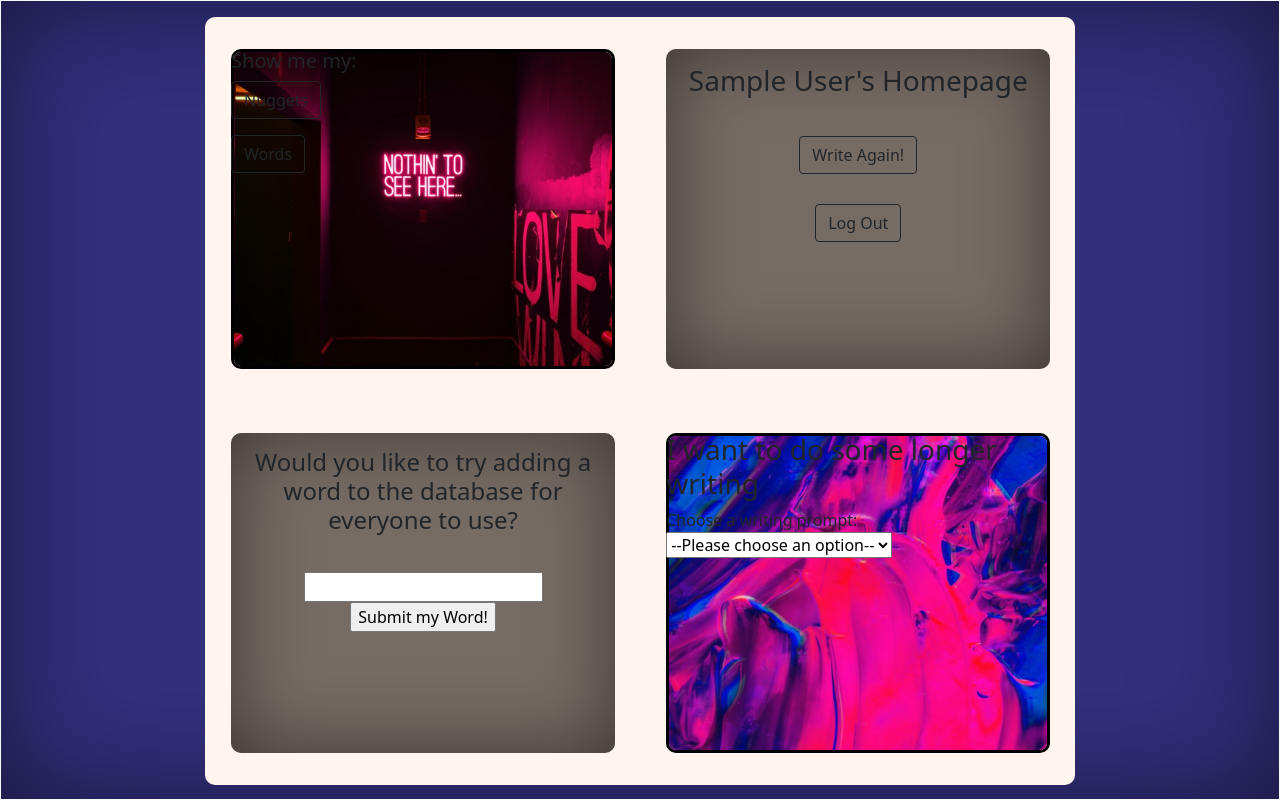
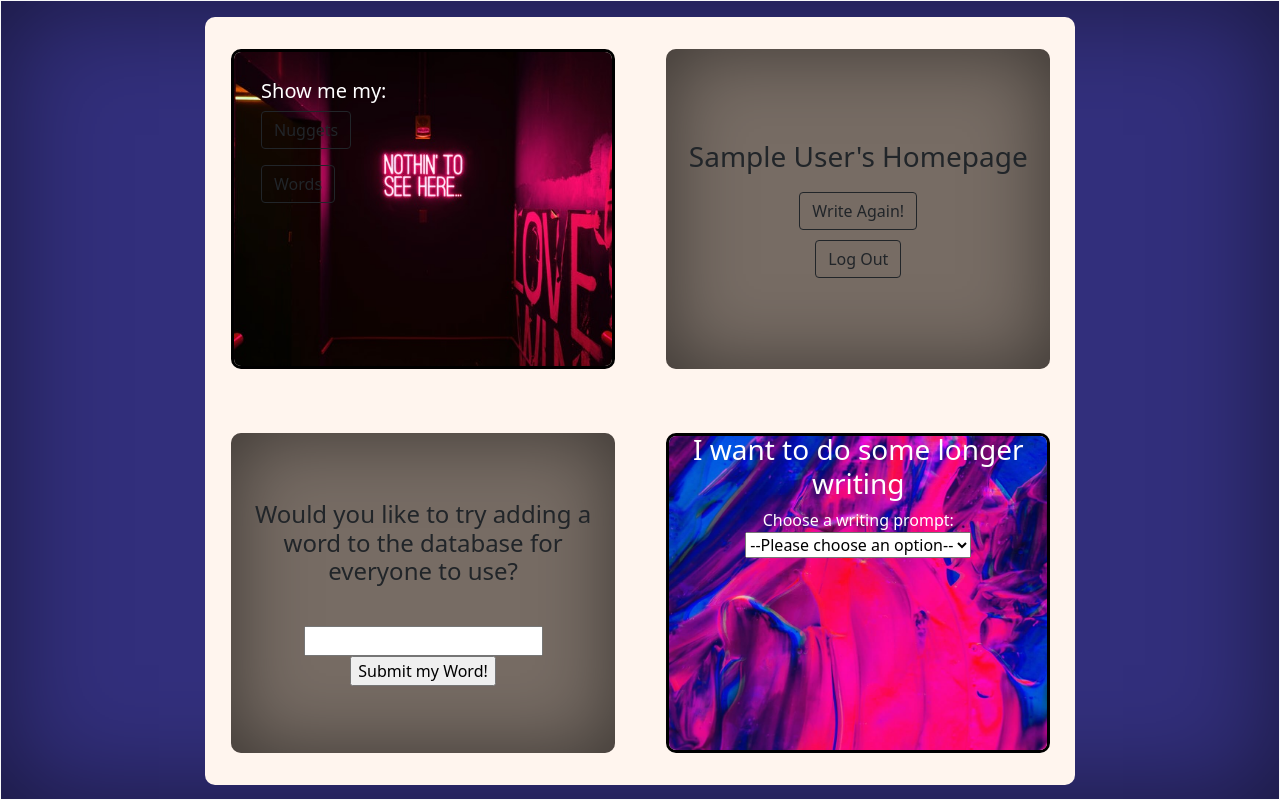
Before and after one commit to VallieTracy/Writing-Prompt-App, a Flask app: page /homepage in a window 1280 px wide. Run offline with Flask 2, Linux system fonts and the light colour scheme; the visitor is signed in with stand-in values (Sample User, id 1); data that the repository does not hold is empty.

Commit message:
more centering work on homepage

```diff
--- a/static/css/style.css
+++ b/static/css/style.css
@@ -195,24 +195,40 @@
 
 .grid-box-no-img {
     box-shadow: inset 0 0 5rem 0px rgba(0, 0, 0, 0.5);
-    /* text-align: center; */
     width: 30vw;
     height: 40vh;
     z-index: 2;
     background-color: rgb(119, 108, 100);
     position: relative;
     border-radius: 10px;
+    display: flex;
+    align-items: center;
+    justify-content: center;
+    flex-direction: column;
 }
 
 .grid-box-no-img > * {
     text-align: center;
-    padding: 15px;
+    padding: 5px;
+}
+
+.grid-box-no-img > h4 {
+    margin-bottom: 30px;
+}
+
+.grid-box-with-img > .inner-text {
+    padding: 30px;
+}
+
+.grid-box-with-img > .inner-center {
+    text-align: center;
 }
 
 .grid-box-with-img {
     width: 30vw;
     height: 40vh;
     z-index: 3;
+    color: white;
 }
 
 .grid-img {
--- a/templates/homepage.html
+++ b/templates/homepage.html
@@ -10,6 +10,7 @@
 
         <div class='grid-item'>
             <div class='grid-box-with-img'>
+                <div class='inner-text border-light'>
                 <h5>Show me my:</h5>
 
                 <a class='btn border border-dark' id='get-nuggets' role='button'>Nuggets</a>
@@ -19,6 +20,7 @@
                 <a class='btn border border-dark' id='get-words' role='button'>Words</a>
                 <p id="no-words"></p>
                 <ol id="words"></ol>
+                </div>
             </div>
             <img src='/static/Images/nothing-small.jpg' class='grid-img' id='img-change'>
         </div>
@@ -68,7 +70,7 @@
     <!-- Lower-Right Corner -->
     <div class='grid-item'>
         <div class='grid-box-with-img'>
-
+                <div class='inner-center'>
                 <h3>I want to do some longer writing</h3>
                 <form action='/longer-prompt' method="get">
                     <label for='prompt-select'>Choose a writing prompt:</label>
@@ -79,6 +81,7 @@
                         {% endfor %}
                     </select>
                 </form>
+                </div>
         </div>
         <img src='/static/Images/portal4-md-comp.jpg' class='grid-img'>
     </div>
```
Also changed, not shown: 1 other file.
